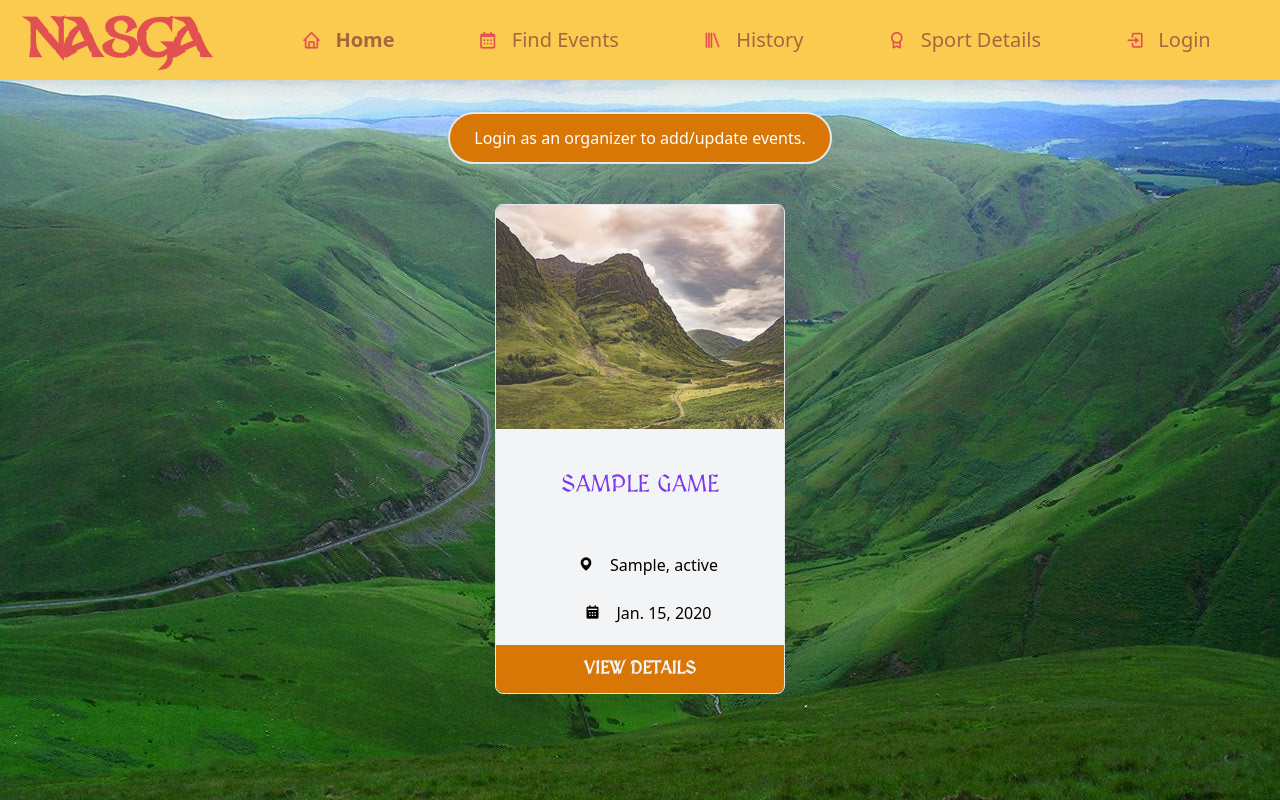
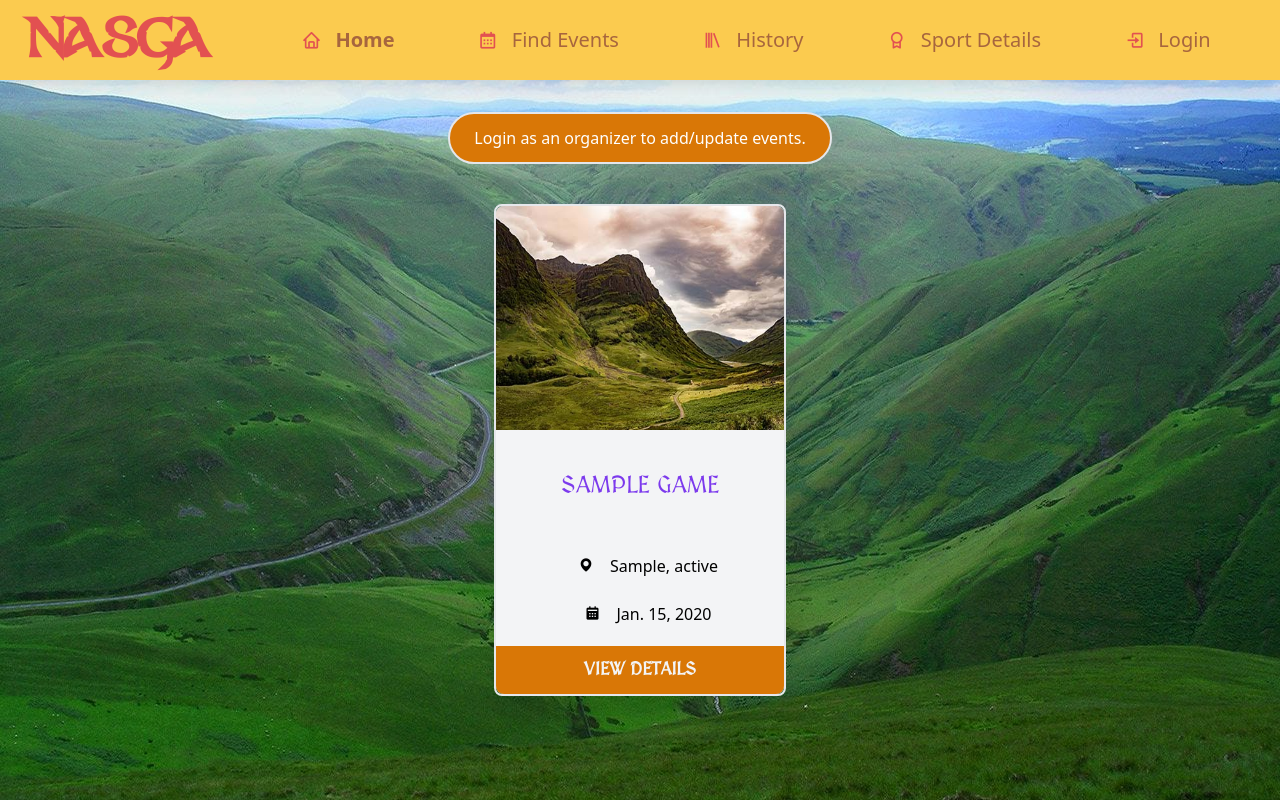
Before and after one commit to dcrhodes/nasga_project, a Django app: page /games/ in a window 1280 px wide. Run offline with Django 3.2, Linux system fonts and the light colour scheme; tables that the repository leaves empty hold one stand-in row (values such as "Sample post").

```diff
--- a/main_app/templates/games.html
+++ b/main_app/templates/games.html
@@ -3,10 +3,6 @@
 {% load static %}
 
 {% block content %}
-
-
-
-
 
 <main class="bg-blue-300 bg-cover h-full w-full" id="gamesbg">
 
@@ -30,10 +26,10 @@
 
   <div class="w-screen flex flex-row flex-wrap items-center justify-evenly">
   {% for game in games %}
-    <div class="rounded-lg shadow-2xl my-10 mx-4 border hover:border-yellow-400">
+    <div class="rounded-lg shadow-2xl my-10 mx-4 border-2 hover:border-yellow-400">
         <div class="bg-gray-100 rounded-lg w-72">
             <img src="{% static 'images/cardimg.jpeg' %}" alt=""
-                class="w-full h-48 transition duration-300 rounded-t-lg sm:h-56 opacity-80 hover:opacity-100"/>
+                class="w-full h-48 transition duration-300 rounded-t-lg sm:h-56 opacity-100"/>
             <div class="px-10 py-4 text-center">
               <div class="mb-4 text-2xl text-purple-600 uppercase celtfont h-20 items-center flex items center justify-center">
                 <div>{{game.name}}</div>
```
Also changed, not shown: main_app/templates/main_app/game_confirm_delete.html (+4 -4 lines).
